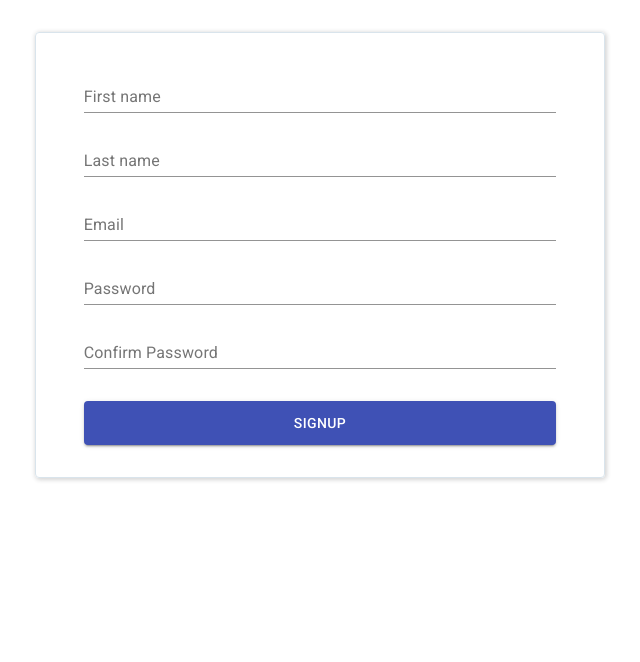
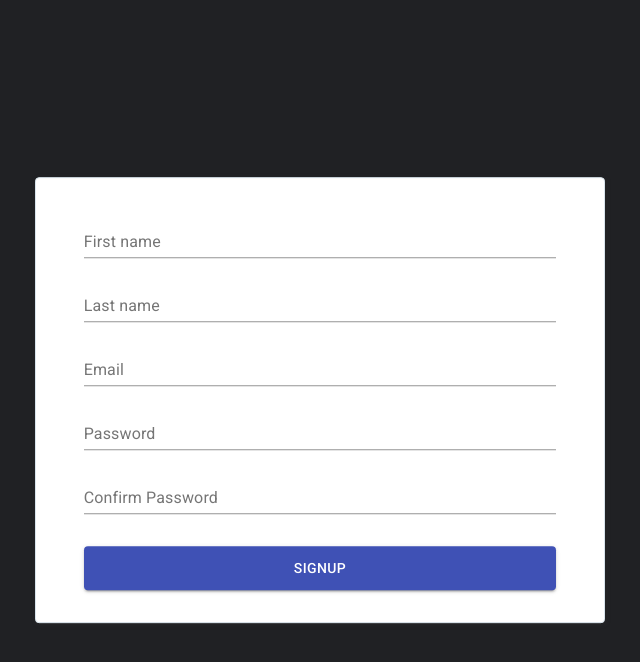
Before and after one commit to Sergio16T/Spring-Boot-MYSQL-React, a React (Create React App) app in the folder frontend/: page /signup in a window 1280 px wide. Shown: the top 662 px of the page, without its empty margins (320-960 px from the left). Built offline with nearby package versions, Linux system fonts and the light colour scheme.

Commit message:
Began work on account signup

```diff
--- a/frontend/src/App.scss
+++ b/frontend/src/App.scss
@@ -1,7 +1,24 @@
+html {
+  box-sizing: border-box;
+  height: 100%;
+  min-height: 100%;
+}
+body {
+  margin: 0%;
+  padding: 0;
+  height: 100%;
+  min-height: 100%;
+}
 .App {
+  height: 100%;
+  min-height: 100%;
   text-align: center;
+  background-color: rgba(32, 33, 36, 1);
 }
-
+#root {
+  height: 100%;
+  min-height: 100%;
+}
 .App-logo {
   height: 40vmin;
   pointer-events: none;
--- a/frontend/src/components/SignUp.js
+++ b/frontend/src/components/SignUp.js
@@ -2,6 +2,7 @@ import React, { useState } from 'react';
 import TextField from '@material-ui/core/TextField';
 import Button from '@material-ui/core/Button';
 import useStyles from './useStyles/UserFormStyles';
+import accountService from '../services/accountService';
 
 const SignUp = ({ history }) => {
     const [state, setState] = useState({
@@ -20,9 +21,9 @@ const SignUp = ({ history }) => {
     }
     const submitForm = async (e) => {
         e.preventDefault();
-        // const result = await userService.addUser(state);
-        // console.log(result)
-        history.push('/');
+        const result = await accountService.signUp(state);
+        console.log('result', result)
+        // history.push('/');
     }
     return (
         <div className={classes.formContainer}>
@@ -69,7 +70,9 @@ const SignUp = ({ history }) => {
                     type="submit"
                     variant ="contained"
                     color="primary"
-                >Signup</Button>
+                >
+                    Signup
+                </Button>
         </form>
     </div>
     );
--- a/frontend/src/components/useStyles/UserFormStyles.js
+++ b/frontend/src/components/useStyles/UserFormStyles.js
@@ -1,4 +1,4 @@
-import { makeStyles } from '@material-ui/core/styles';
+import { makeStyles, withTheme } from '@material-ui/core/styles';
 
 const useStyles = makeStyles((theme) => ({
     root: {
@@ -12,8 +12,13 @@ const useStyles = makeStyles((theme) => ({
     },
     formContainer: {
         padding: '2rem 1rem',
+        transform: 'translate(-50%, -50%)',
+        top: '50%',
+        left: '50%',
+        position: 'relative',
     },
     form: {
+        background: 'white',
         maxWidth: "50ch",
         margin: "0 auto",
         padding: "0rem 2rem 2rem 2rem",
--- /dev/null
+++ b/frontend/src/services/accountService.js
@@ -0,0 +1,9 @@
+import axios from 'axios';
+
+const basePath = "http://localhost:8080/api/v1/account";
+
+export default {
+    signUp: (data) => {
+        return axios.post(basePath + "/signup", data)
+    }
+};
--- a/frontend/src/services/userService.js
+++ b/frontend/src/services/userService.js
@@ -1,6 +1,7 @@
 import axios from 'axios';
 
-const basePath = "http://localhost:8080/api/v1/users"
+const basePath = "http://localhost:8080/api/v1/users";
+
 class UserService {
     getUsers() {
         return axios.get(basePath);
```
Also changed, not shown: 1 other file (tests, documents, lock files or other folders). Lines whose indentation alone changed are shown as unchanged.
